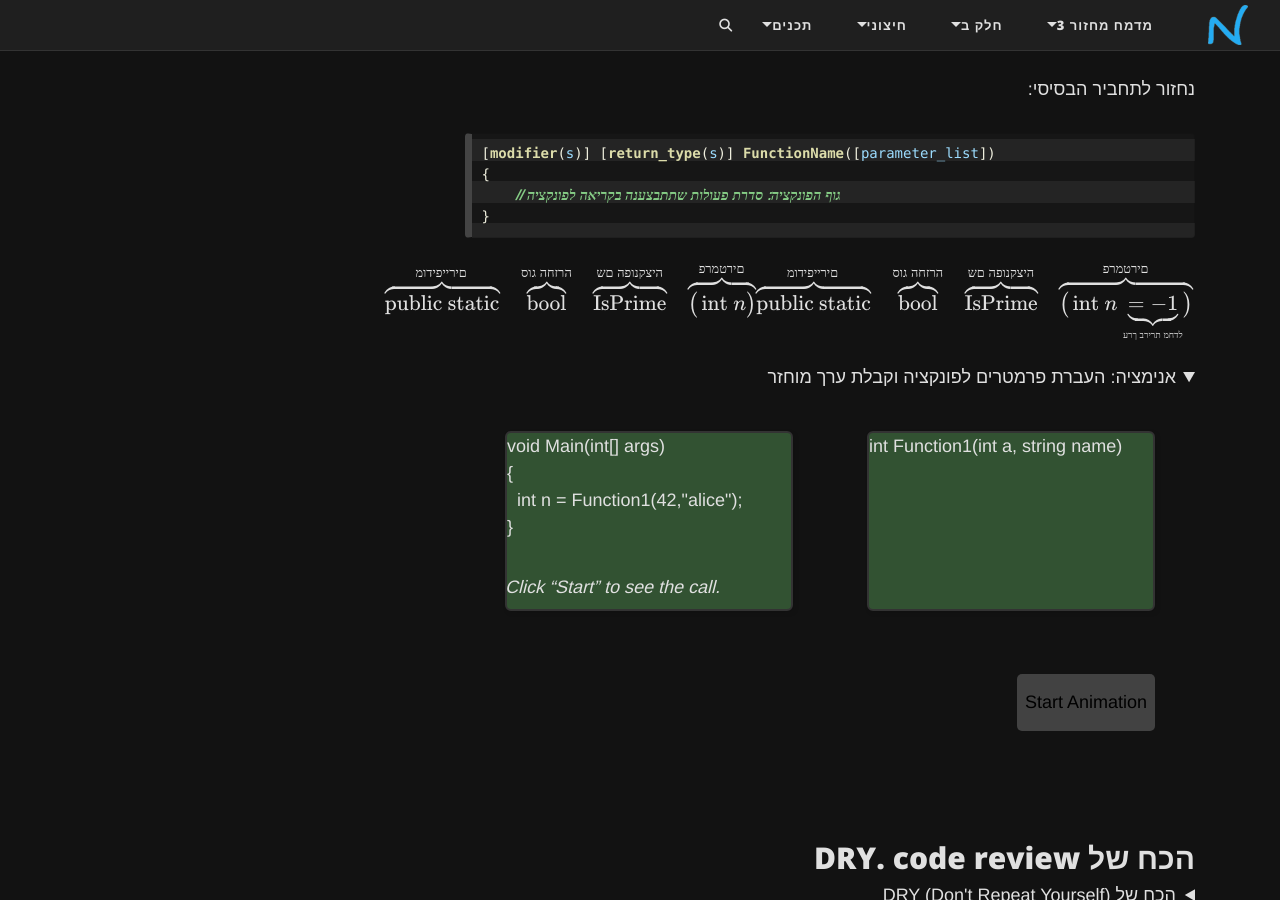
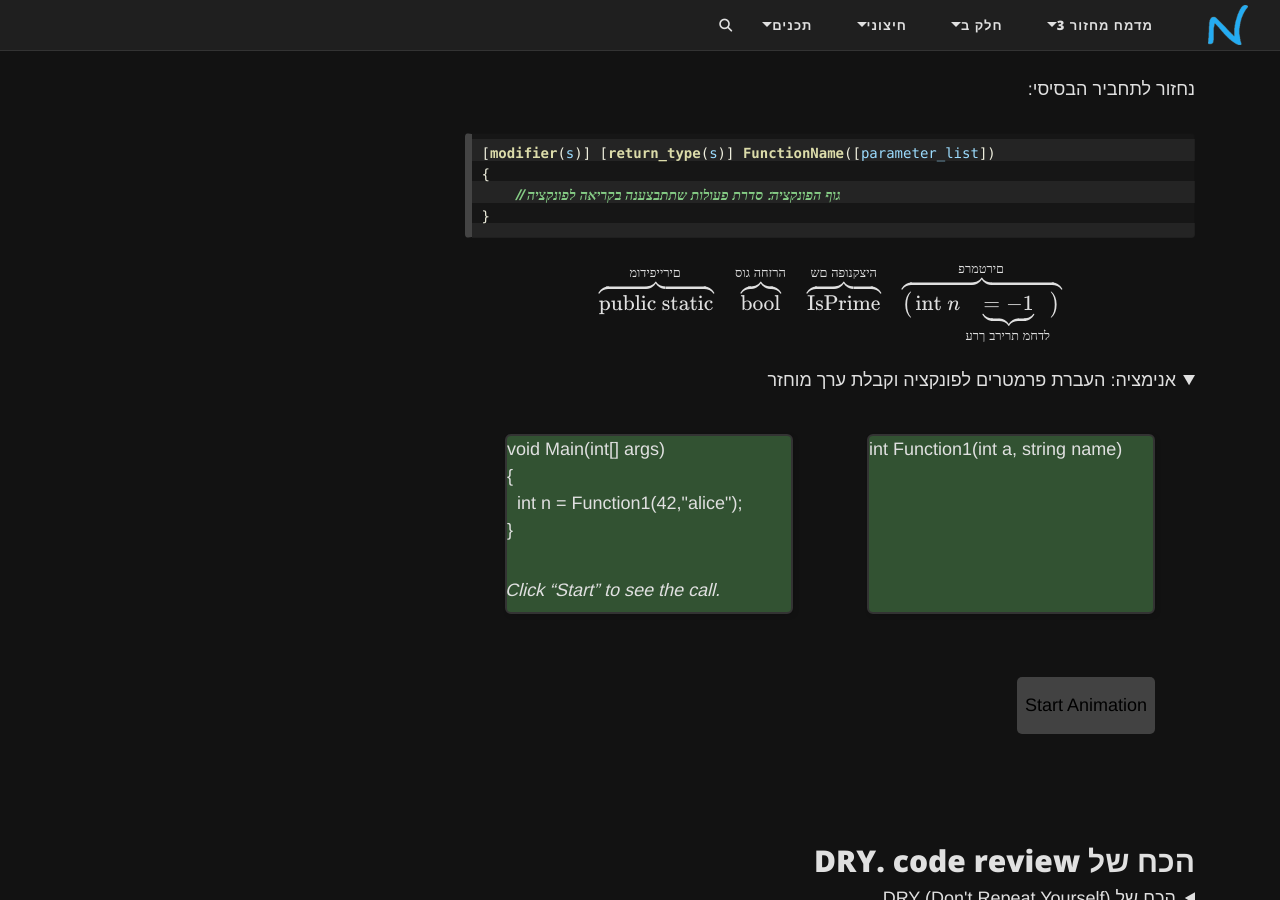
Before and after one commit to 3strategy/BeautifulYesodot, a Jekyll site: the page built from cs2/Chapter7Full.md, in a window 1280 px wide and 900 px high, scrolled down 7739 px. Built offline with Jekyll 4.4.1, drawn with Linux system fonts in a browser that asks for light colours; formulas are drawn with MathJax 3; comment, search, counter and statistics services are not loaded.

Commit message:
adjust animation. fix ערך ברירת מחדל

```diff
--- a/cs2/Chapter7Full.md
+++ b/cs2/Chapter7Full.md
@@ -415,16 +415,7 @@ $$
 \quad
 \overbrace{\text{IsPrime}}^{\text{שם הפונקציה}}
 \quad
-\overbrace{\bigl(\,\text{int }n\bigr)}^{\text{פרמטרים}}\\
-
-
-\overbrace{\text{public static}}^{\text{מודיפיירים}}
-\quad
-\overbrace{\text{bool}}^{\text{סוג החזרה}}
-\quad
-\overbrace{\text{IsPrime}}^{\text{שם הפונקציה}}
-\quad
-\overbrace{\bigl(\,\text{int }n\ \underbrace{= -1}_{\text{\scriptsize ערך ברירת מחדל}}\bigr)}^{\text{פרמטרים}}
+\overbrace{\bigl(\,\text{int }n\ \underbrace{ = -1}_{\text{ערך ברירת מחדל}}\bigr)}^{\text{פרמטרים}}
 $$
 
 
```
Also changed, not shown: other parts of cs2/Chapter7Full.md (+2 -2 lines).
